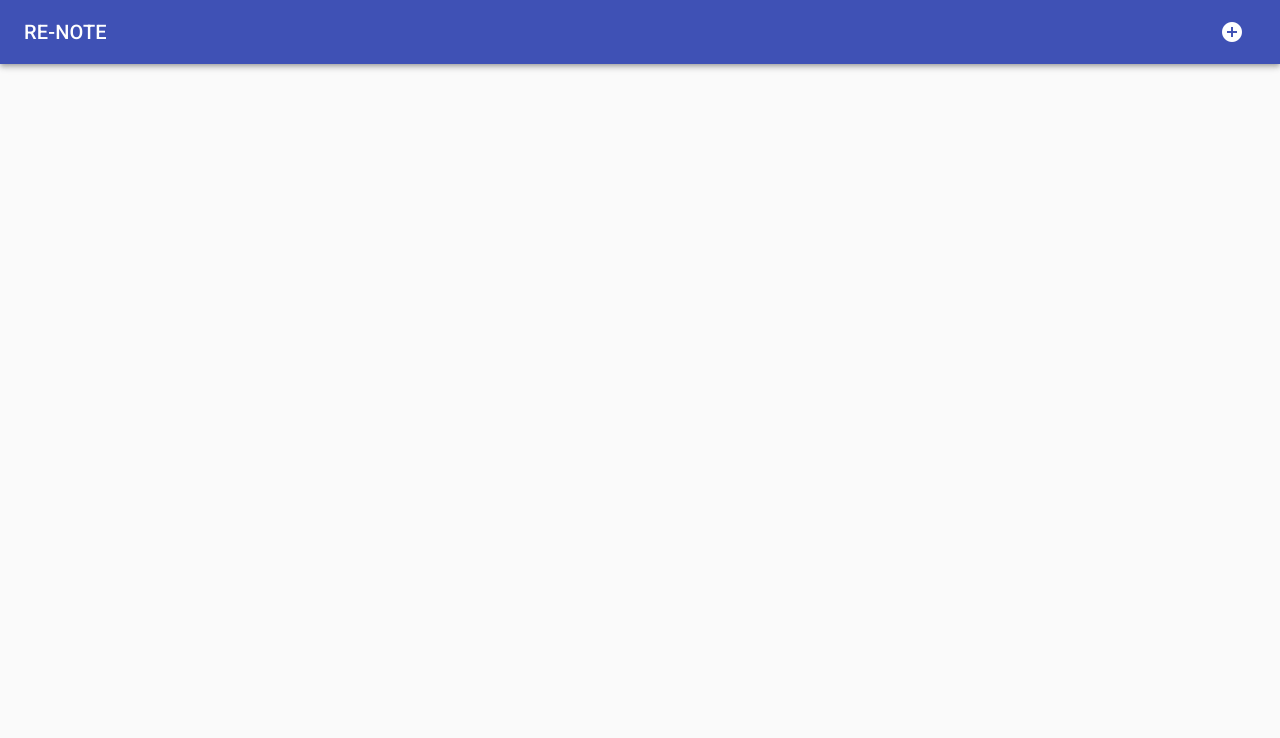
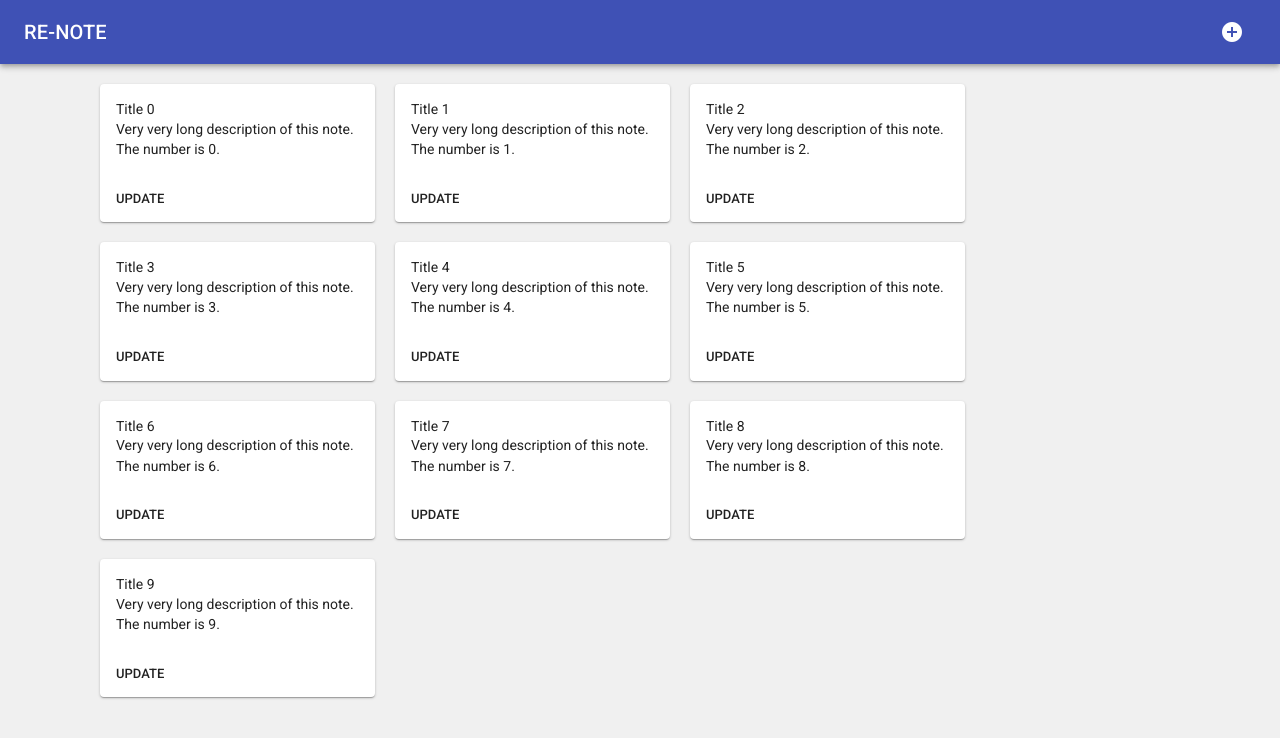
Before and after one commit to ivivanov18/RE-NOTE, a React (Create React App) app: page / in a window 1280 px wide. Shown: the top 738 px of the page. Built offline with nearby package versions, Linux system fonts and the light colour scheme.

Commit message:
css: add flexbox to NotesList, other styling to App and index.html

```diff
--- a/public/index.html
+++ b/public/index.html
@@ -37,7 +37,7 @@
     -->
     <title>React App</title>
   </head>
-  <body>
+  <body style="background-color:#F0F0F0">
     <noscript>You need to enable JavaScript to run this app.</noscript>
     <div id="root"></div>
     <!--
--- a/src/App.js
+++ b/src/App.js
@@ -1,14 +1,19 @@
 import React, { Component } from "react";
 import CssBaseline from "@material-ui/core/CssBaseline";
 import Navbar from "./components/Navbar";
+import { getData } from "./data/data";
+import NotesList from "./components/NotesList";
 
 class App extends Component {
   render() {
     return (
-      <React.Fragment>
-        <CssBaseline />
-        <Navbar />
-      </React.Fragment>
+      <div style={{ height: "100%", backgroundColor: "#F0F0F0" }}>
+        <React.Fragment>
+          <CssBaseline />
+          <Navbar />
+          <NotesList notes={getData(10)} />
+        </React.Fragment>
+      </div>
     );
   }
 }
--- a/src/components/Note.js
+++ b/src/components/Note.js
@@ -9,7 +9,9 @@ import Typography from "@material-ui/core/Typography";
 
 const styles = {
   card: {
-    minWidth: 275
+    maxWidth: 275,
+    marginBottom: 20,
+    marginRight: 20
   },
   title: {
     fontSize: 14
--- a/src/components/NotesList.js
+++ b/src/components/NotesList.js
@@ -1,9 +1,21 @@
 import React from "react";
 import Note from "./Note";
 
-const NotesList = ({ notes }) =>
-  notes.map(note => {
-    return <Note title={note.title} description={note.description} />;
-  });
+const style = {
+  display: "flex",
+  flexWrap: "wrap",
+  // justifyContent: "space-between",
+  alignItems: "space-between",
+  marginTop: "20px",
+  marginLeft: "100px",
+  marginRight: "100px"
+};
+const NotesList = ({ notes }) => (
+  <div style={style} className="list-notes">
+    {notes.map(note => {
+      return <Note title={note.title} description={note.description} />;
+    })}
+  </div>
+);
 
 export default NotesList;
--- a/src/data/data.js
+++ b/src/data/data.js
@@ -1,3 +1,4 @@
+// Function used to generate data
 export const getData = number => {
   let data = [];
   for (let i = 0; i < number; i++) {
```
